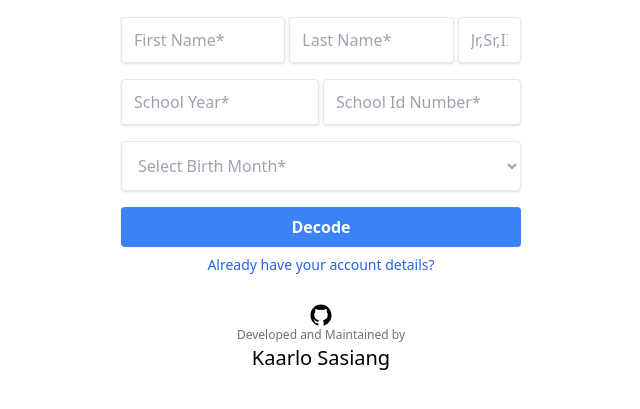
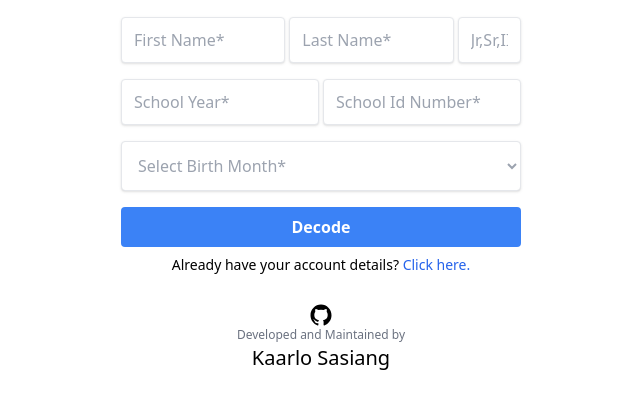
Before and after one commit to kaarlosasiang/dorsu-account-decoder, a website: page index.html in a window 1280 px wide. Shown: the part 255-664 px from the top of the page, without its empty margins (319-959 px from the left). Drawn offline with Linux system fonts and the light colour scheme; some packages are replaced by stand-ins of ours; a script that the page names is missing.

Commit message:
updated login link

```diff
--- a/index.html
+++ b/index.html
@@ -128,11 +128,12 @@
                 >
                   Decode
                 </button>
-                <a
+                <span class="text-sm py-2">Already have your account details? <a
                   href="https://dorsu.edu.ph/grade-inquiry/"
-                  class="text-blue-600 text-sm py-2"
-                  >Already have your account details?</a
-                >
+                  class="text-blue-600 "
+                  >Click here.</a
+                ></span>
+
               </div>
             </form>
             <div class="mt-5 flex flex-col items-center mb-1">
```
